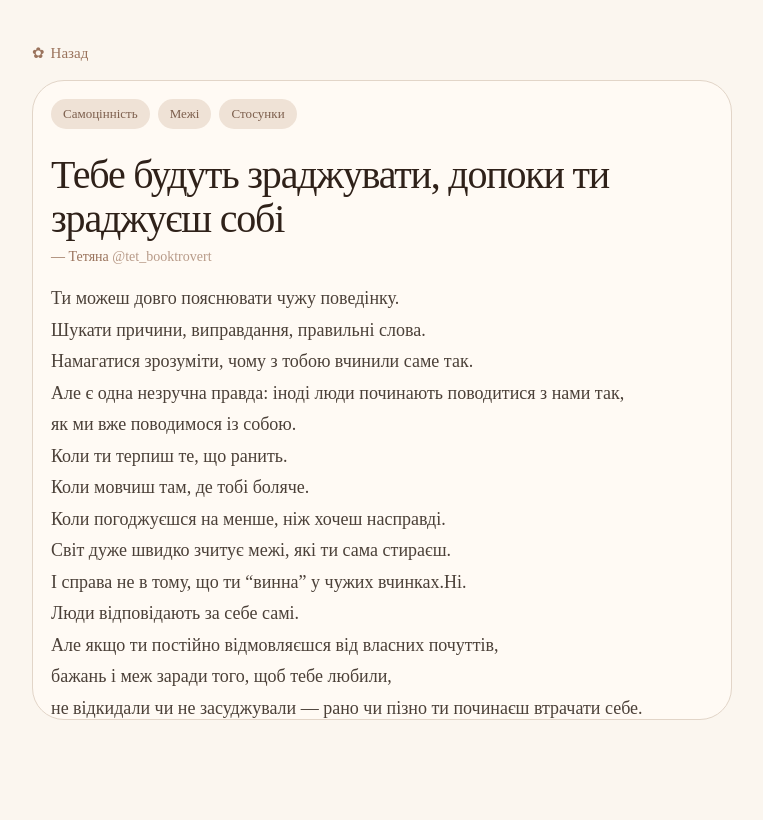
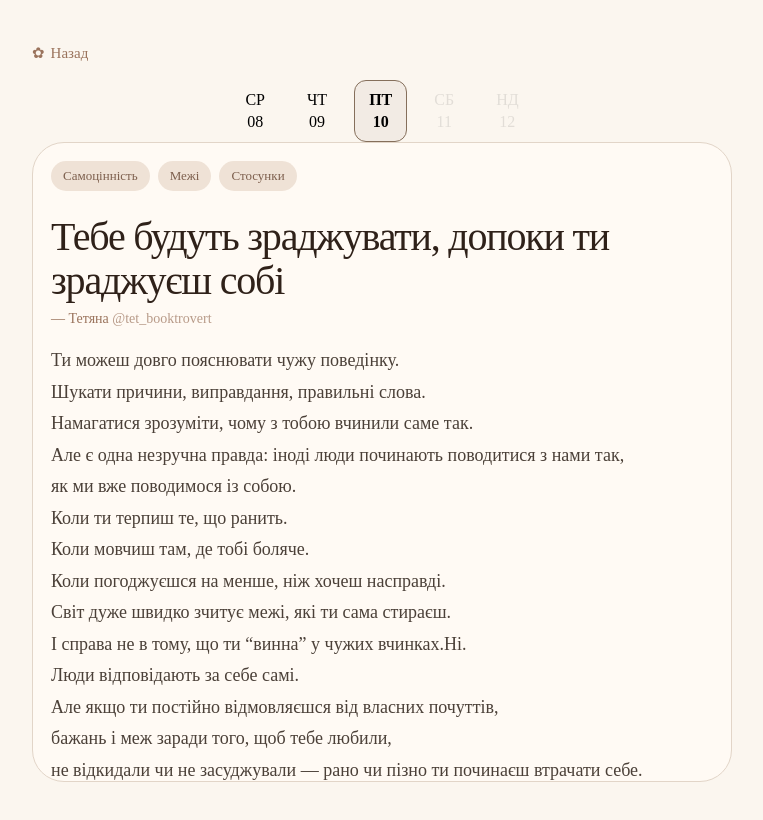
Before and after one commit to TetianaShch/daily-insights, a React (Vite) app: page /insight/1 in a window 1280 px wide. Shown: the top 820 px of the page, without its empty margins (258-1021 px from the left). Built offline with nearby package versions, Linux system fonts and the light colour scheme; no server answers; the database is empty.

Commit message:
feat: add insight calendar navigation

```diff
--- /dev/null
+++ b/src/components/CalendarStrip/CalendarStrip.module.css
@@ -0,0 +1,29 @@
+.calendar {
+  display: flex;
+  justify-content: center;
+  gap: 12px;
+}
+
+.day {
+  display: flex;
+  flex-direction: column;
+  align-items: center;
+  gap: 4px;
+
+  padding: 10px 14px;
+  border: 1px solid transparent;
+  border-radius: 12px;
+  background-color: transparent;
+  cursor: pointer;
+}
+
+.day[aria-pressed="true"] {
+  border-color: #856f5b;
+  background-color: #f2ebe4;
+  font-weight: 600;
+}
+
+.day:disabled {
+  opacity: 0.35;
+  cursor: not-allowed;
+}
--- /dev/null
+++ b/src/components/CalendarStrip/CalendarStrip.tsx
@@ -0,0 +1,43 @@
+import styles from "./CalendarStrip.module.css";
+
+const weekdayFormatter = new Intl.DateTimeFormat("uk-UA", {
+  weekday: "short",
+});
+
+type CalendarStripProps = {
+  selectedDate: Date;
+  onDateSelect: (date: Date) => void;
+};
+
+function CalendarStrip({ selectedDate, onDateSelect }: CalendarStripProps) {
+  const today = new Date();
+
+  const days = Array.from({ length: 5 }, (_, index) => {
+    const date = new Date(today);
+
+    date.setDate(today.getDate() + index - 2);
+
+    return date;
+  });
+
+  return (
+    <div className={styles.calendar}>
+      {days.map((date) => (
+        <button
+          className={styles.day}
+          key={date.toISOString()}
+          type="button"
+          onClick={() => onDateSelect(date)}
+          aria-pressed={date.toDateString() === selectedDate.toDateString()}
+          disabled={date > today}
+        >
+          <span>{weekdayFormatter.format(date).toUpperCase()}</span>
+
+          <span>{String(date.getDate()).padStart(2, "0")}</span>
+        </button>
+      ))}
+    </div>
+  );
+}
+
+export default CalendarStrip;
--- a/src/pages/InsightPage/InsightPage.tsx
+++ b/src/pages/InsightPage/InsightPage.tsx
@@ -1,17 +1,20 @@
+import { useState } from "react";
 import { Link, useParams } from "react-router-dom";
+import CalendarStrip from "../../components/CalendarStrip/CalendarStrip";
 import { insights } from "../../data/insights/index";
 import { authors } from "../../data/authors";
 import styles from "./InsightPage.module.css";
-import { getTodayInsight } from "../../utils/getTodayInsight";
+import { getInsightByDate } from "../../utils/getInsightByDate";
 import FlowerBurst from "../../components/FlowerBurst/FlowerBurst";
 import FlowerIcon from "../../components/FlowerIcon/FlowerIcon";
 import Reflections from "../../components/Reflections/Reflections";
 
 function InsightPage() {
+  const [selectedDate, setSelectedDate] = useState(new Date());
   const { id } = useParams();
   const insight =
     id === "today"
-      ? getTodayInsight()
+      ? getInsightByDate(selectedDate)
       : insights.find((insight) => insight.id === id);
 
   if (!insight) {
@@ -38,7 +41,10 @@ function InsightPage() {
         <FlowerIcon />
         Назад
       </Link>
-
+      <CalendarStrip
+        selectedDate={selectedDate}
+        onDateSelect={setSelectedDate}
+      />
       <article className={styles.article}>
         <div className={styles.articleContent}>
           <div className={styles.keywords}>
--- a/src/utils/getTodayInsight.ts
+++ b/src/utils/getInsightByDate.ts
@@ -17,7 +17,3 @@ export function getInsightByDate(date: Date) {
         daysPassed % sortedInsights.length
     ];
 }
-
-export function getTodayInsight() {
-    return getInsightByDate(new Date());
-}
```
